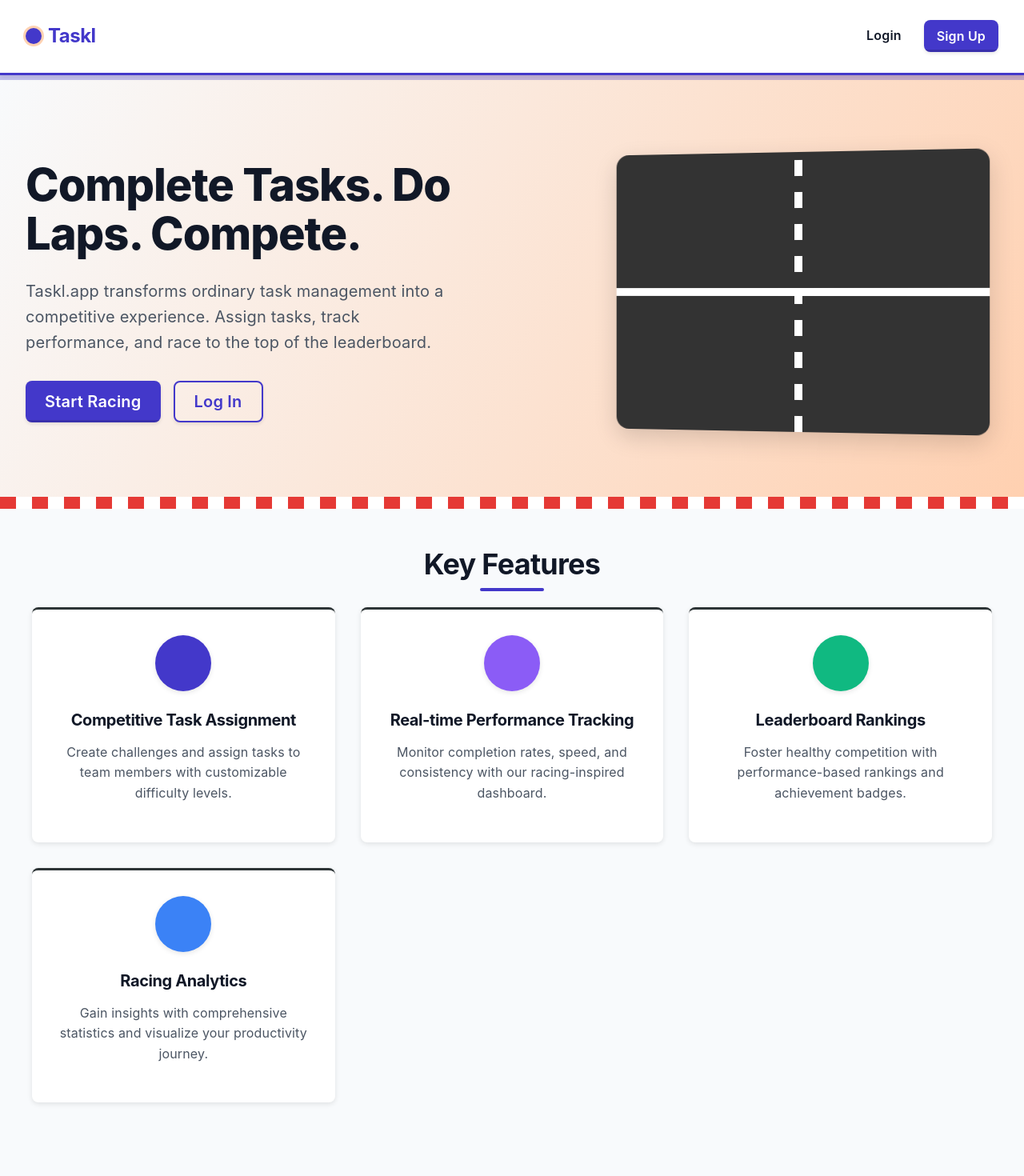
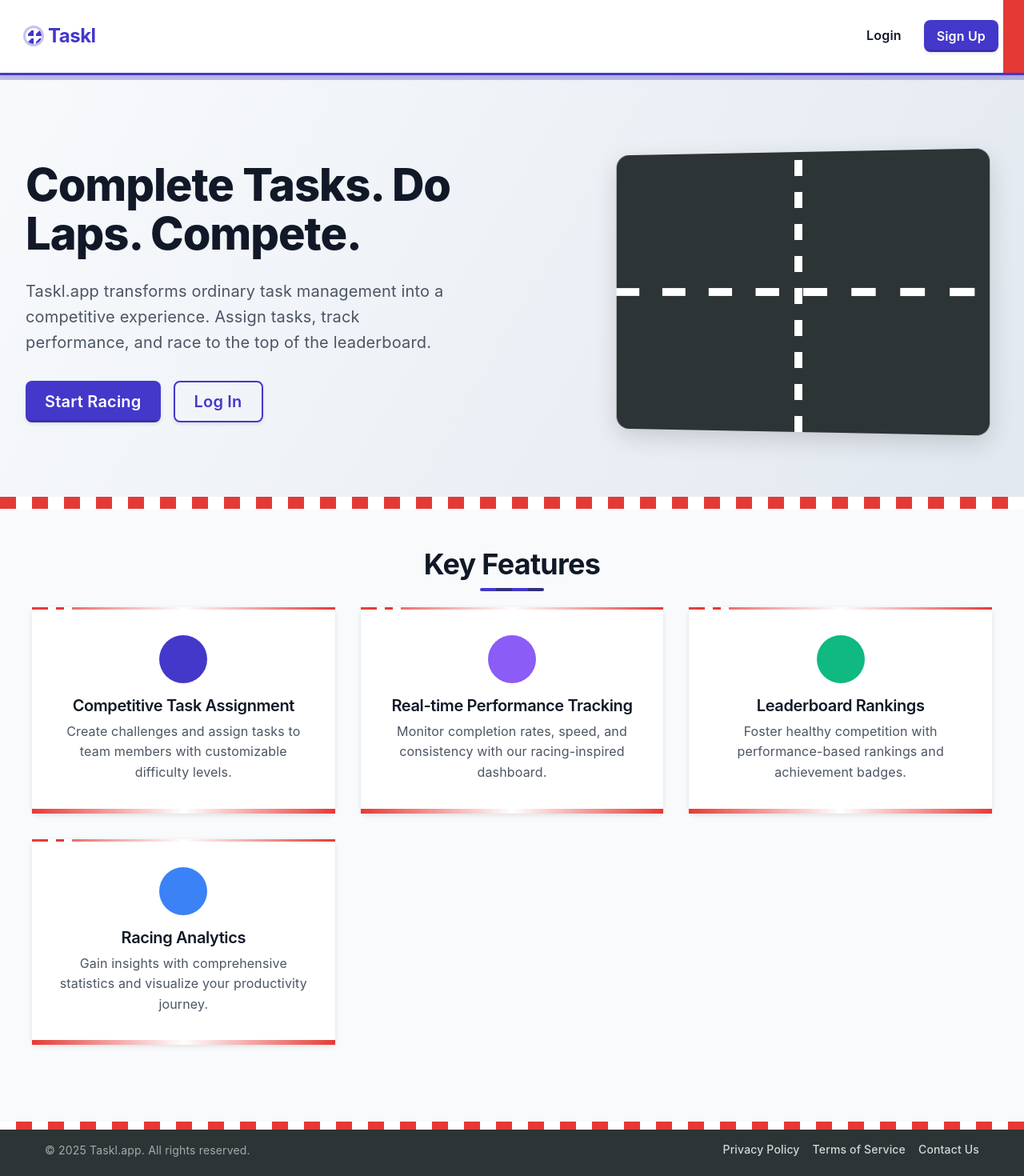
Before and after one commit to gianyrox/tasklapp, a Next.js app: page / in a window 1280 px wide. Shown: the top 1470 px of the page at 80% size. Built offline with nearby package versions, Linux system fonts and the light colour scheme; no server answers.

Commit message:
Apr 16, 2025, 12:34 AM

```diff
--- a/src/app/Home.module.css
+++ b/src/app/Home.module.css
@@ -15,6 +15,8 @@
   top: 0;
   z-index: 10;
   border-bottom: 3px solid var(--primary);
+  /* Racing stripe pattern */
+  background-image: linear-gradient(to right, transparent 0%, transparent 98%, var(--track-curb-red) 98%, var(--track-curb-red) 100%);
 }
 
 .logo {
@@ -42,7 +44,10 @@
   height: 20px;
   background: var(--primary);
   border-radius: 50%;
-  box-shadow: 0 0 0 3px rgba(255, 106, 0, 0.3);
+  box-shadow: 0 0 0 3px rgba(67, 56, 202, 0.3);
+  /* Add checkered flag pattern */
+  background-image: radial-gradient(circle at 10px 10px, var(--primary) 50%, #fff 50%);
+  background-size: 10px 10px;
 }
 
 .nav {
@@ -61,7 +66,7 @@
 
 .navLink:hover {
   color: var(--primary);
-  background-color: rgba(255, 106, 0, 0.05);
+  background-color: rgba(67, 56, 202, 0.05);
 }
 
 .signupButton {
@@ -82,7 +87,7 @@
   align-items: center;
   justify-content: space-between;
   padding: 5rem 2rem;
-  background: linear-gradient(120deg, var(--background), #ffd0b0);
+  background: linear-gradient(120deg, var(--background), #e2e8f0);
   margin-bottom: var(--spacing-xxl);
   position: relative;
   overflow: hidden;
@@ -158,7 +163,7 @@
 .trackImage {
   width: 100%;
   height: 350px;
-  background-color: #333; /* track-asphalt color */
+  background-color: var(--track-asphalt);
   border-radius: 16px;
   box-shadow: 0 10px 30px rgba(0, 0, 0, 0.15);
   position: relative;
@@ -179,8 +184,16 @@
   right: 0;
   height: 10px;
   transform: translateY(-50%);
-  background-color: #fff; /* track-line color */
+  background-color: var(--track-line);
   z-index: 1;
+  /* Add dashed line pattern for track */
+  background: repeating-linear-gradient(
+    90deg,
+    var(--track-line) 0px,
+    var(--track-line) 30px,
+    transparent 30px,
+    transparent 60px
+  );
 }
 
 .trackImage::after {
@@ -193,8 +206,8 @@
   transform: translateX(-50%);
   background: repeating-linear-gradient(
     0deg,
-    #fff 0px,
-    #fff 20px,
+    var(--track-line) 0px,
+    var(--track-line) 20px,
     transparent 20px,
     transparent 40px
   );
@@ -226,6 +239,14 @@
   transform: translateX(-50%);
   bottom: -12px;
   border-radius: 2px;
+  /* Add checkered flag pattern */
+  background-image: linear-gradient(
+    90deg,
+    var(--primary) 0%, var(--primary) 25%,
+    var(--primary-dark) 25%, var(--primary-dark) 50%,
+    var(--primary) 50%, var(--primary) 75%,
+    var(--primary-dark) 75%, var(--primary-dark) 100%
+  );
 }
 
 .featureGrid {
@@ -248,7 +269,10 @@
   text-align: center;
   border-top: 3px solid var(--track-asphalt);
   position: relative;
-  overflow: hidden;
+  /* Add track gradient bottom */
+  border-bottom: 6px solid transparent;
+  border-image: linear-gradient(to right, var(--track-curb-red), var(--track-curb-white), var(--track-curb-red));
+  border-image-slice: 1;
 }
 
 .featureCard::before {
@@ -256,15 +280,16 @@
   position: absolute;
   top: -3px;
   left: 10px;
-  right: 10px;
+  width: 40px;
   height: 3px;
-  background: repeating-linear-gradient(
+  background: linear-gradient(
     90deg,
-    var(--track-curb-white) 0px,
-    var(--track-curb-white) 5px,
-    var(--track-asphalt) 5px,
-    var(--track-asphalt) 10px
+    var(--track-curb-red) 0%,
+    var(--track-curb-red) 50%,
+    var(--track-curb-white) 50%,
+    var(--track-curb-white) 100%
   );
+  background-size: 20px 3px;
 }
 
 .featureCard:hover {
@@ -273,62 +298,61 @@
 }
 
 .featureIcon {
-  width: 70px;
-  height: 70px;
+  width: 60px;
+  height: 60px;
   border-radius: 50%;
-  margin-bottom: var(--spacing-lg);
+  display: flex;
+  align-items: center;
+  justify-content: center;
+  margin-bottom: var(--spacing-md);
+  color: white;
+  font-size: 24px;
   position: relative;
-  box-shadow: var(--shadow-sm);
-  transition: transform var(--transition-normal);
 }
 
 .featureCard:hover .featureIcon {
-  transform: rotate(360deg);
+  transform: scale(1.05);
 }
 
 .featureIcon::after {
   content: '';
   position: absolute;
-  top: 0;
-  left: 0;
-  right: 0;
-  bottom: 0;
+  width: 70px;
+  height: 70px;
   border-radius: 50%;
-  background-size: 60%;
-  background-position: center;
-  background-repeat: no-repeat;
-  filter: brightness(0) invert(1);
+  border: 2px solid currentColor;
+  opacity: 0.2;
+  /* Add tire track effect */
+  border-style: dashed;
 }
 
 .featureCard h3 {
-  margin-bottom: var(--spacing-md);
   font-size: var(--font-size-lg);
-  font-family: var(--font-family-heading);
+  margin-bottom: var(--spacing-sm);
+  font-weight: 600;
   color: var(--text-primary);
 }
 
 .featureCard p {
   color: var(--text-secondary);
+  margin-bottom: 0;
   font-size: var(--font-size-md);
-  line-height: 1.6;
-  font-weight: 400;
 }
 
 .footer {
   background-color: var(--track-asphalt);
-  padding: var(--spacing-xl) 2rem;
-  border-top: 3px solid var(--primary);
+  color: white;
+  padding: var(--spacing-lg) 0;
   position: relative;
-  margin-top: auto;
 }
 
 .footer::before {
   content: '';
   position: absolute;
-  top: -6px;
+  top: 0;
   left: 0;
   right: 0;
-  height: 3px;
+  height: 10px;
   background: repeating-linear-gradient(
     90deg,
     var(--track-curb-white) 0px,
@@ -339,77 +363,77 @@
 }
 
 .footerContent {
+  max-width: 1200px;
+  margin: 0 auto;
+  padding: 0 var(--spacing-md);
   display: flex;
   justify-content: space-between;
   align-items: center;
-  max-width: 1200px;
-  margin: 0 auto;
 }
 
 .footerContent p {
-  color: var(--surface);
   margin: 0;
-  opacity: 0.9;
+  color: #a9a9a9;
+  font-size: var(--font-size-sm);
 }
 
 .footerLinks {
   display: flex;
-  gap: var(--spacing-lg);
+  gap: var(--spacing-md);
 }
 
 .footerLinks a {
-  color: var(--surface);
+  color: white;
   font-size: var(--font-size-sm);
   opacity: 0.8;
-  transition: opacity var(--transition-fast), color var(--transition-fast);
+  transition: opacity var(--transition-fast);
 }
 
 .footerLinks a:hover {
-  color: var(--primary);
   opacity: 1;
+  border-bottom-color: white;
 }
 
 /* Status colors for tasks - racing terms */
 .status-pending {
-  color: var(--info);
+  background-color: #e0f2fe;
 }
 
 .status-in-progress {
-  color: var(--warning);
+  background-color: #fef9c3;
 }
 
 .status-completed {
-  color: var(--success);
+  background-color: #d1fae5;
 }
 
 .status-overdue {
-  color: var(--danger);
+  background-color: #fee2e2;
 }
 
 /* Priority indicators - racing terms */
 .priority-low {
-  border-left: 3px solid var(--info);
+  border-left-color: var(--info);
 }
 
 .priority-medium {
-  border-left: 3px solid var(--warning);
+  border-left-color: var(--warning);
 }
 
 .priority-high {
-  border-left: 3px solid var(--secondary);
+  border-left-color: var(--secondary);
 }
 
 .priority-urgent {
-  border-left: 3px solid var(--danger);
+  border-left-color: var(--danger);
 }
 
 /* Responsive Styles */
 @media (max-width: 992px) {
   .hero {
     flex-direction: column;
-    text-align: center;
-    gap: var(--spacing-xxl);
-    padding: 4rem 1.5rem;
+    padding: 3rem 1rem;
+    gap: var(--spacing-xl);
   }
 
   .heroContent {
@@ -418,27 +442,25 @@
 
   .subtitle {
     max-width: 100%;
-    margin-left: auto;
-    margin-right: auto;
   }
 
   .cta {
-    justify-content: center;
+    flex-wrap: wrap;
   }
 
   .title {
-    font-size: 2.75rem;
+    font-size: 2.5rem;
   }
 }
 
 @media (max-width: 768px) {
   .header {
-    padding: 1.25rem 1rem;
+    padding: 1rem;
   }
 
   .footerContent {
     flex-direction: column;
-    gap: var(--spacing-lg);
+    gap: var(--spacing-md);
     text-align: center;
   }
 
@@ -447,33 +469,40 @@
   }
 
   .title {
-    font-size: 2.25rem;
+    font-size: 2rem;
   }
 
   .subtitle {
-    font-size: 1.1rem;
+    font-size: var(--font-size-md);
   }
 
   .hero {
-    padding: 3rem 1rem;
+    padding: 2rem 1rem;
   }
 }
 
 .authStatus {
-  background-color: rgba(6, 214, 160, 0.1);
-  color: var(--success);
-  padding: var(--spacing-md);
+  background-color: var(--primary);
+  color: white;
+  padding: 1rem;
+  margin: 1rem;
   border-radius: var(--border-radius-md);
   text-align: center;
-  margin: var(--spacing-lg) 2rem;
-  border: 1px solid var(--success);
   display: flex;
   flex-direction: column;
   align-items: center;
-  gap: var(--spacing-md);
+  gap: 0.5rem;
+  /* Add racing flag edge */
+  background-image: repeating-linear-gradient(
+    45deg,
+    var(--primary) 0px,
+    var(--primary) 10px,
+    var(--primary-dark) 10px,
+    var(--primary-dark) 20px
+  );
 }
 
 .authStatus p {
+  color: white;
   margin: 0;
-  font-weight: 500;
 }
```
